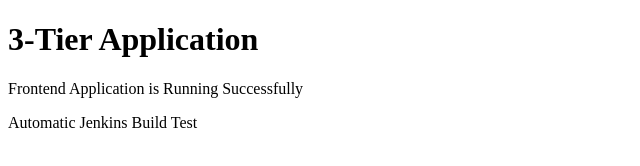
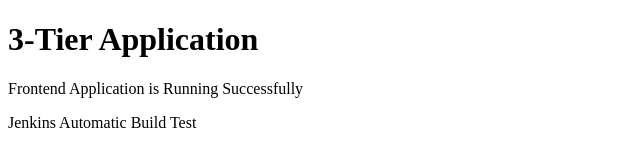
Before and after one commit to uhdayakumar/3-tier-application, a plain HTML site: page frontend/index.html in a window 1280 px wide. Shown: the full height of the page, 0-640 px from the left. Drawn offline with Linux system fonts and the light colour scheme.

Commit message:
Test automatic Jenkins build

```diff
--- a/frontend/index.html
+++ b/frontend/index.html
@@ -3,9 +3,10 @@
 <head>
     <title>3-Tier Application</title>
 </head>
+
 <body>
     <h1>3-Tier Application</h1>
     <p>Frontend Application is Running Successfully</p>
+    <p>Jenkins Automatic Build Test</p>
 </body>
 </html>
-<p>Automatic Jenkins Build Test</p>
```
